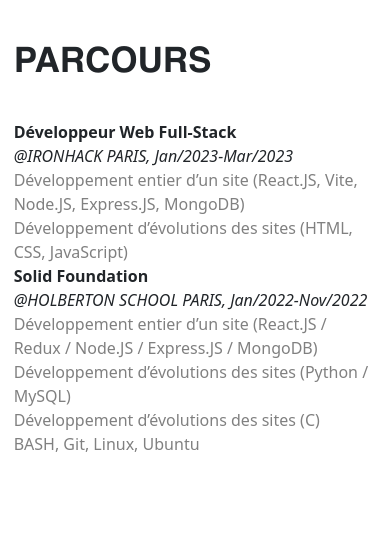
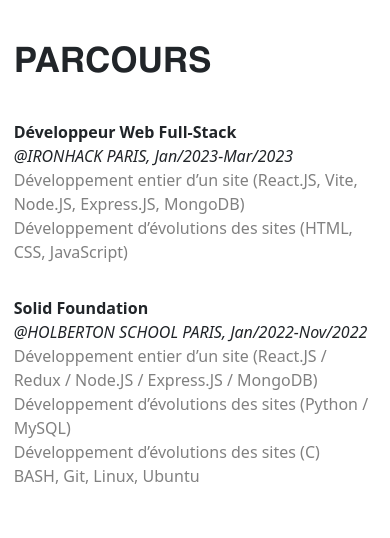
Before and after one commit to rominamarmontel/portfolio, a React (Create React App) app: page / in a window 390 px wide. Shown: the part 3380-3918 px from the top of the page. Built offline with nearby package versions, Linux system fonts and the light colour scheme; a web font is replaced by a local one.

Commit message:
history modified

```diff
--- a/src/components/History/History.jsx
+++ b/src/components/History/History.jsx
@@ -39,7 +39,8 @@
             </div>
             <div className={`${styles.school} ${styles.fadeIn}`} ref={aboutRef}>
               <div className={styles.description}>
-                <p ><span className={styles.bold}>{isEnglish ? 'Web Developer Full-Stack' : 'Développeur Web Full-Stack'}</span>
+                <p >
+                  <span className={styles.bold}>{isEnglish ? 'Web Developer Full-Stack' : 'Développeur Web Full-Stack'}</span>
                   <br />
                   <span className={styles.italic}>@IRONHACK PARIS,
                     Jan/2023-Mar/2023</span>
--- a/src/components/History/styles.module.css
+++ b/src/components/History/styles.module.css
@@ -59,16 +59,17 @@
     width: 100%;
     height: 500px;
   }
-  .school {
-    flex-direction: column;
-    gap: unset !important;
-  }
 }
 
 /*モバイル*/
 @media screen and (max-width: 599px) {
+  .school {
+    flex-direction: column;
+    gap: 2rem;
+  }
   .historyImage img {
     width: 100%;
     height: 350px;
   }
+
 }
```
